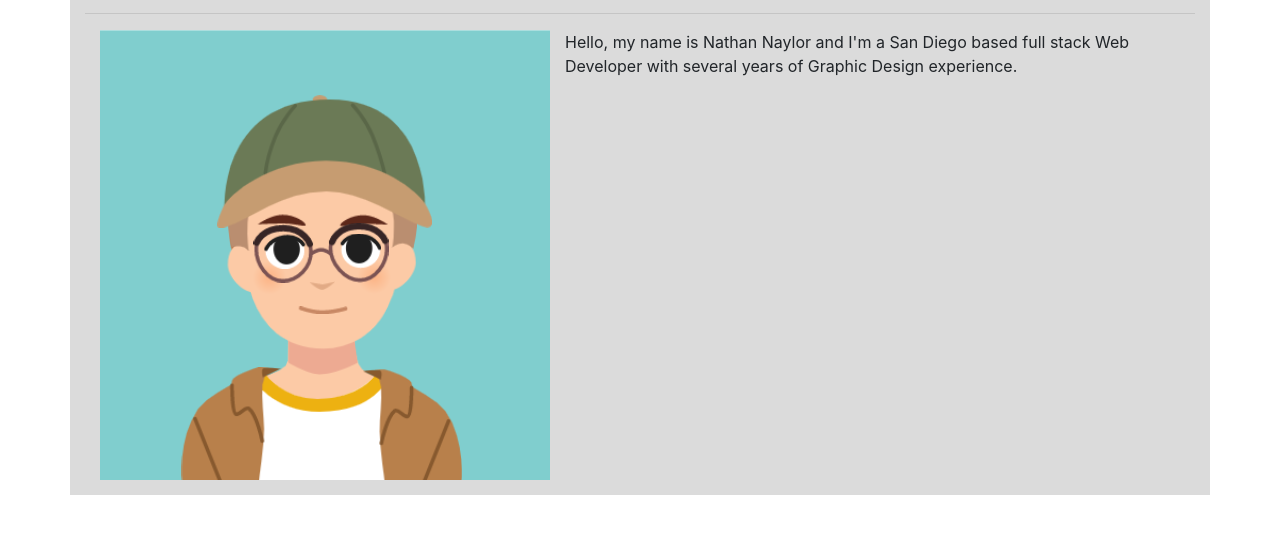
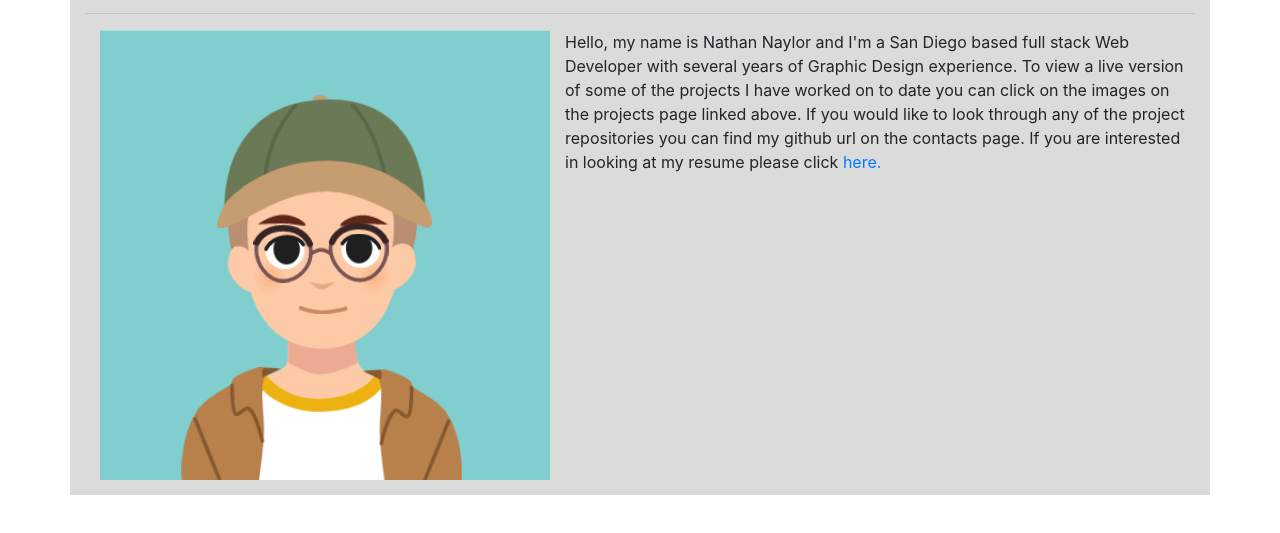
Before and after one commit to NathanNaylor/NathanNaylor.github.io, a plain HTML site: page index.html in a window 1280 px wide. Shown: the part 181-714 px from the top of the page. Drawn offline with nearby package versions, Linux system fonts and the light colour scheme.

Commit message:
added resume to website

```diff
--- a/index.html
+++ b/index.html
@@ -47,8 +47,8 @@
                     <div class="col-sm-12 col-md">
                         <img class="img-fluid" id="baldNate" src="./Assets/Images/Bald Right Glasses.png">
                         <p id="aboutLorem"> Hello, my name is Nathan Naylor and I'm a San Diego based full stack Web Developer with several years of Graphic Design experience.
-
-
+                            To view a live version of some of the projects I have worked on to date you can click on the images on the projects page linked above.
+                            If you would like to look through any of the project repositories you can find my github url on the contacts page. If you are interested in looking at my resume please click <a target="_blank" href="Assets/PDF/Nathan Resume.pdf">here.</a>
                         </p>
                     </div>
                 </div>
```
Also changed, not shown: 1 other file.
